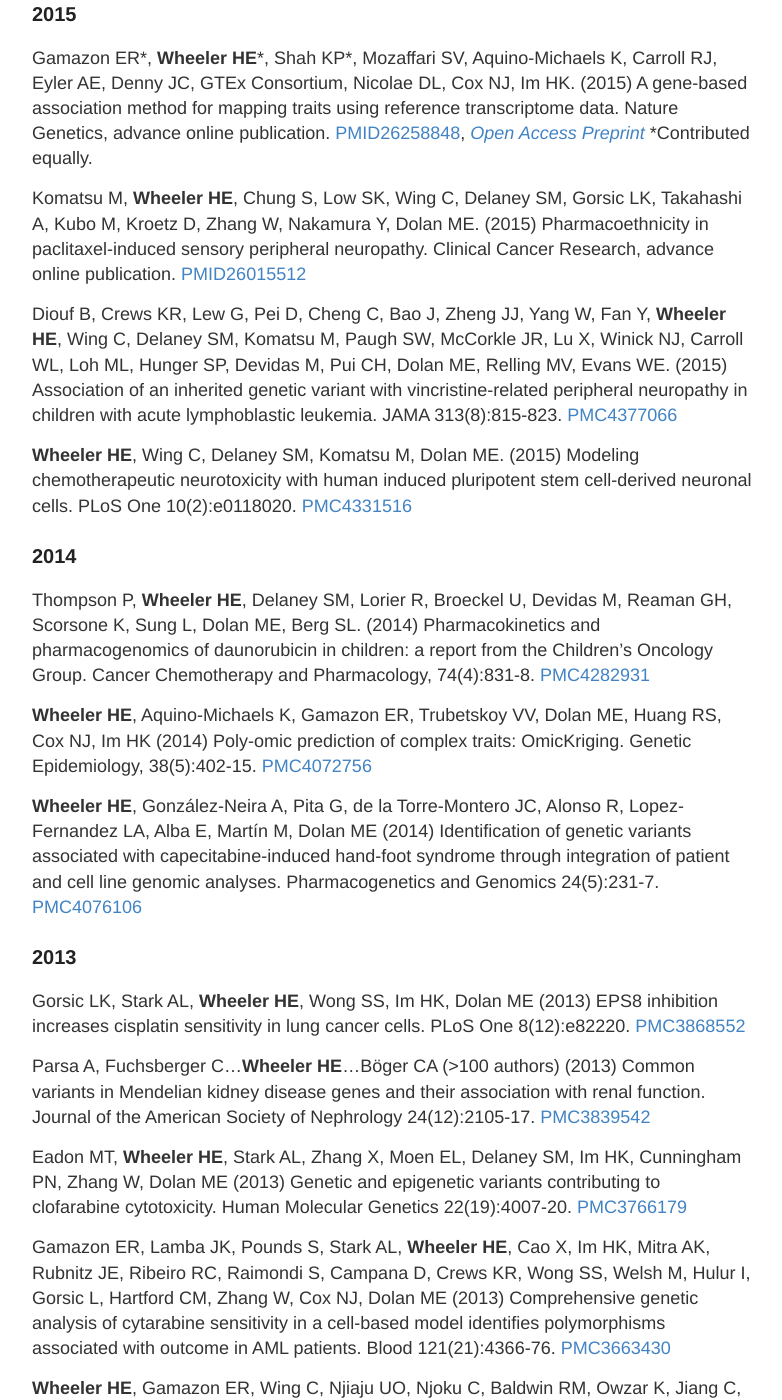
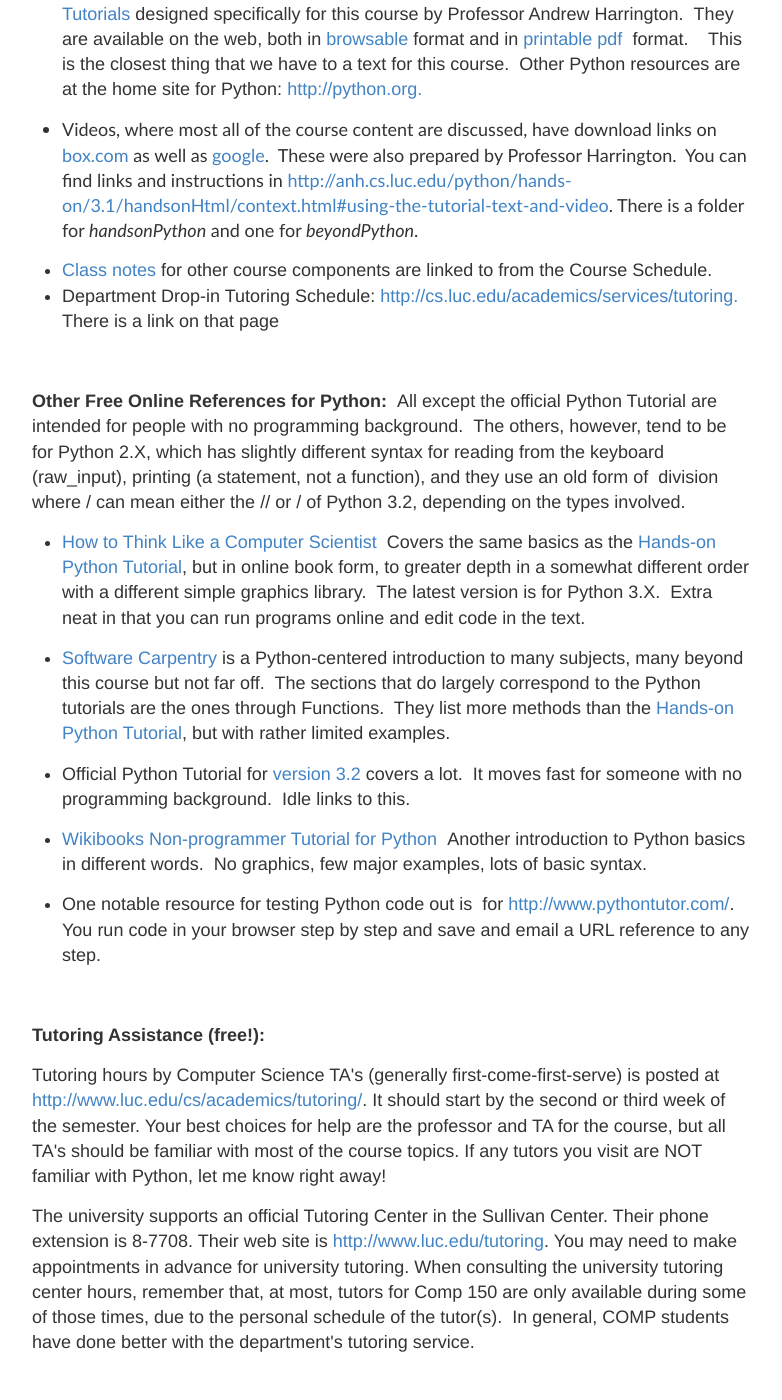
Before and after one commit to hwheeler01/comp150, a Jekyll site: the page built from resources.md, in a window 1280 px wide and 1400 px high, scrolled down 359 px. Shown: the whole window, without its empty margins (248-1030 px from the left). Built offline with Jekyll 4.4.1, drawn with Linux system fonts in a browser that asks for light colours; Markdown is read by kramdown in place of the engine named in the settings; some of the changed text lies outside the part shown.

Commit message:
cp resources from CN

```diff
--- a/resources.md
+++ b/resources.md
@@ -4,63 +4,123 @@ title: Resources
 permalink: /resources/
 ---
 
-<a href="https://scholar.google.com/citations?user=UwY8GxwAAAAJ&hl=en">Google Scholar</a>
+There
+is no specific text for this course. &nbsp;Rather, we will be using
+resource materials available online.
+<ul>
 
-<a href="http://www.ncbi.nlm.nih.gov/pubmed/?term=Wheeler+HE%5BAuthor%5D">PubMed</a>
+  <li>For the Python
+component of the course, we will be using&nbsp;The <a target="_blank" href="http://anh.cs.luc.edu/python/hands-on/3.1/index.html">Hands-on
+Python Tutorials</a>
+designed specifically for this course by Professor Andrew Harrington.
+&nbsp;They are available on the web, both in <a href="http://anh.cs.luc.edu/python/hands-on/3.1/handsonHtml/index.html" target="_blank">browsable</a>
+format and in <a href="http://anh.cs.luc.edu/python/hands-on/3.1/Hands-onPythonTutorial.pdf" target="_blank">printable pdf&nbsp;</a> format. &nbsp;&nbsp;
+This is the closest thing that we have to a text for this course.&nbsp;
+Other Python resources are at the home site for Python: <a href="http://python.org">http://python.org.</a></li>
+</ul>
 
-###2015
+<ul style="font-family: Calibri;">
 
-Gamazon ER\*, <b>Wheeler HE</b>\*, Shah KP\*, Mozaffari SV, Aquino-Michaels K, Carroll RJ, Eyler AE, Denny JC, GTEx Consortium, Nicolae DL, Cox NJ, Im HK. (2015) A gene-based association method for mapping traits using reference transcriptome data. Nature Genetics, advance online publication. <a href="http://www.ncbi.nlm.nih.gov/pubmed/26258848">PMID26258848</a>, <a href="http://biorxiv.org/content/early/2015/06/17/020164"><i>Open Access Preprint</i></a>
-\*Contributed equally.
+  <li>Videos, where most all of the course content are discussed, have
+download links on <a href="https://luc.box.com/comp150video">box.com</a>
+as well as <a href="https://drive.google.com/a/cs.luc.edu/#folders/0B5WvvnDHeaIYMGE2MzU4OWEtYzQ4Zi00YzhiLTliMTItNjRjYzMyYzgyMTk2" target="_blank">google</a>.&nbsp; These were also prepared by
+Professor Harrington.&nbsp; You can find links and instructions in <a href="http://anh.cs.luc.edu/python/hands-on/3.1/handsonHtml/context.html#using-the-tutorial-text-and-video" target="_blank">http://anh.cs.luc.edu/python/hands-on/3.1/handsonHtml/context.html#using-the-tutorial-text-and-video</a>.
+There is a folder for<span style="font-style: italic;">
+handsonPython</span> and one for <span style="font-style: italic;">beyondPython</span>.&nbsp;&nbsp;
+  </li>
+</ul>
 
-Komatsu M, <b>Wheeler HE</b>, Chung S, Low SK, Wing C, Delaney SM, Gorsic LK, Takahashi A, Kubo M, Kroetz D, Zhang W, Nakamura Y, Dolan ME. (2015) Pharmacoethnicity in paclitaxel-induced sensory peripheral neuropathy. Clinical Cancer Research, advance online publication. <a href="http://www.ncbi.nlm.nih.gov/pubmed/26015512">PMID26015512</a>
+<ul>
 
-Diouf B, Crews KR, Lew G, Pei D, Cheng C, Bao J, Zheng JJ, Yang W, Fan Y, <b>Wheeler HE</b>, Wing C, Delaney SM, Komatsu M, Paugh SW, McCorkle JR, Lu X, Winick NJ, Carroll WL, Loh ML, Hunger SP, Devidas M, Pui CH, Dolan ME, Relling MV, Evans WE. (2015) Association of an inherited genetic variant with vincristine-related peripheral neuropathy in children with acute lymphoblastic leukemia. JAMA 313(8):815-823. <a href="http://www.ncbi.nlm.nih.gov/pubmed/?term=PMC4377066">PMC4377066</a>
+  <li><a href="ClassNotes.html" target="_blank">Class notes </a>for
+other course
+components are linked to from the Course Schedule.</li>
+  <li>Department Drop-in Tutoring Schedule: <a href="http://www.luc.edu/cs/people/tutors/">http://cs.luc.edu/academics/services/tutoring.</a>&nbsp;&nbsp;
+There is a link on that page<br>
+  </li>
+</ul>
 
-<b>Wheeler HE</b>, Wing C, Delaney SM, Komatsu M, Dolan ME. (2015) Modeling chemotherapeutic neurotoxicity with human induced pluripotent stem cell-derived neuronal cells. PLoS One 10(2):e0118020. <a href="http://www.ncbi.nlm.nih.gov/pubmed/?term=PMC4331516">PMC4331516</a>
+<br>
 
-###2014
+<span style="font-weight: bold;"><a name="References"></a>Other Free
+Online References for Python: &nbsp;</span>All except the official
+Python
+Tutorial are intended for people with no programming background.
+&nbsp;The others, however, tend to be for Python 2.X, which has
+slightly different syntax for reading from the keyboard (raw_input),
+printing (a statement, not a function), and they use an old form of
+&nbsp;division where / can mean either the // or / of Python 3.2,
+depending on the types involved.
+<ul>
 
-Thompson P, <b>Wheeler HE</b>, Delaney SM, Lorier R, Broeckel U, Devidas M, Reaman GH, Scorsone K, Sung L, Dolan ME, Berg SL. (2014) Pharmacokinetics and pharmacogenomics of daunorubicin in children: a report from the Children's Oncology Group. Cancer Chemotherapy and Pharmacology, 74(4):831-8. <a href="http://www.ncbi.nlm.nih.gov/pubmed/?term=PMC4282931">PMC4282931</a>
+  <li>
+    <p style="margin-bottom: 0in;"><a href="http://thinkcspy.appspot.com/build/index.html">How to Think Like
+a
+Computer Scientist</a> &nbsp;Covers the same basics as the <a href="http://anh.cs.luc.edu/python/hands-on/3.1/index.html">Hands-on
+Python Tutorial</a>,
+but in online book form, to greater depth in a somewhat different order
+with a different
+simple graphics library.&nbsp; The latest version is for Python
+3.X.&nbsp; Extra neat in that you can run programs online and edit code
+in the text.<br>
+    </p>
+  </li>
+  <li>
+    <p style="margin-bottom: 0in;"><a href="http://software-carpentry.org/4_0/python/">Software Carpentry</a>
+is a
+Python-centered introduction to many subjects, many beyond this course
+but not far off.&nbsp; The sections that do largely correspond to the
+Python tutorials are the ones through Functions.&nbsp; They list more
+methods than
+the <a href="http://anh.cs.luc.edu/handsonPythonTutorial/">Hands-on
+Python Tutorial</a><big><big>, </big></big>but with rather limited
+examples.&nbsp; </p>
+  </li>
+  <li>
+    <p style="margin-bottom: 0in;">Official Python Tutorial for <a href="http://docs.python.org/3.2/tutorial/index.html">version 3.2 </a>covers
+a lot. &nbsp;It moves fast for someone with no programming background.
+&nbsp;Idle links to this. </p>
+  </li>
+  <li>
+    <p style="margin-bottom: 0in;"><a href="http://en.wikibooks.org/wiki/Non-Programmer%27s_Tutorial_for_Python">Wikibooks
+Non-programmer Tutorial for Python</a> &nbsp;Another introduction to
+Python basics in different words. &nbsp;No graphics, few major
+examples, lots of basic syntax.</p>
+  </li>
+  <li>
+    <p style="margin-bottom: 0in;">One notable resource for testing
+Python code out is&nbsp;
+for <a target="_blank" href="http://www.pythontutor.com/">http://www.pythontutor.com/</a>.
+You run code in your browser step by step
+and save and email a URL reference to any step.</p>
+  </li>
+</ul>
 
-<b>Wheeler HE</b>, Aquino-Michaels K, Gamazon ER, Trubetskoy VV, Dolan ME, Huang RS, Cox NJ, Im HK (2014) Poly-omic prediction of complex traits: OmicKriging. Genetic Epidemiology, 38(5):402-15. <a href="http://www.ncbi.nlm.nih.gov/pubmed/?term=PMC4072756">PMC4072756</a>
+<br>
 
-<b>Wheeler HE</b>, González-Neira A, Pita G, de la Torre-Montero JC, Alonso R, Lopez-Fernandez LA, Alba E, Martín M, Dolan ME (2014) Identification of genetic variants associated with capecitabine-induced hand-foot syndrome through integration of patient and cell line genomic analyses. Pharmacogenetics and Genomics 24(5):231-7. <a href="http://www.ncbi.nlm.nih.gov/pubmed/?term=PMC4076106">PMC4076106</a>
+<p style="font-weight: bold;"><a name="tutoring"></a>Tutoring
+Assistance
+(free!):</p>
 
-###2013
+<p>Tutoring hours by Computer Science TA's (generally
+first-come-first-serve) is posted at
+<a class="reference external" href="http://www.luc.edu/cs/academics/tutoring/">http://www.luc.edu/cs/academics/tutoring/</a>.
+It should start by the second or third week of the semester. Your best
+choices for help are the professor and TA for the course, but all TA's
+should be familiar with most of the course topics. If any tutors you
+visit are NOT familiar with Python, let me know right away!</p>
 
-Gorsic LK, Stark AL, <b>Wheeler HE</b>, Wong SS, Im HK, Dolan ME (2013) EPS8 inhibition increases cisplatin sensitivity in lung cancer cells. PLoS One 8(12):e82220. <a href="http://www.ncbi.nlm.nih.gov/pubmed/?term=PMC3868552">PMC3868552</a>
+<p>The university supports an official Tutoring Center in the Sullivan
+Center. Their phone extension is 8-7708. Their web site is
+<a class="reference external" href="http://www.luc.edu/tutoring">http://www.luc.edu/tutoring</a>.
+You may
+need to make appointments in advance for university tutoring. When
+consulting the university tutoring center hours, remember that, at
+most, tutors
+for Comp 150 are only available during some of those times, due
+to the personal schedule of the tutor(s).&nbsp; In general, COMP
+students have done better with the department's tutoring service.<br>
+</p>
 
-Parsa A, Fuchsberger C…<b>Wheeler HE</b>…Böger CA (>100 authors) (2013) Common variants in Mendelian kidney disease genes and their association with renal function. Journal of the American Society of Nephrology 24(12):2105-17. <a href="http://www.ncbi.nlm.nih.gov/pubmed/?term=PMC3839542">PMC3839542</a>
-
-Eadon MT, <b>Wheeler HE</b>, Stark AL, Zhang X, Moen EL, Delaney SM, Im HK, Cunningham PN, Zhang W, Dolan ME (2013) Genetic and epigenetic variants contributing to clofarabine cytotoxicity. Human Molecular Genetics 22(19):4007-20. <a href="http://www.ncbi.nlm.nih.gov/pubmed/?term=PMC3766179">PMC3766179</a>
-
-Gamazon ER, Lamba JK, Pounds S, Stark AL, <b>Wheeler HE</b>, Cao X, Im HK, Mitra AK, Rubnitz JE, Ribeiro RC, Raimondi S, Campana D, Crews KR, Wong SS, Welsh M, Hulur I, Gorsic L, Hartford CM, Zhang W, Cox NJ, Dolan ME (2013) Comprehensive genetic analysis of cytarabine sensitivity in a cell-based model identifies polymorphisms associated with outcome in AML patients. Blood 121(21):4366-76. <a href="http://www.ncbi.nlm.nih.gov/pubmed/?term=PMC3663430">PMC3663430</a>
-
-<b>Wheeler HE</b>, Gamazon ER, Wing C, Njiaju UO, Njoku C, Baldwin RM, Owzar K, Jiang C, Watson D, Shterev I, Kubo M, Zembutsu H, Winer E, Hudis C, Shulman LN, Nakamura Y, Ratain MJ, Kroetz DL, Cox NJ, Dolan ME (2013) Integration of cell line and clinical trial genome-wide analyses supports a polygenic architecture of paclitaxel-induced sensory peripheral neuropathy. Clinical Cancer Research 19(2):491-9. <a href="http://www.ncbi.nlm.nih.gov/pubmed/?term=PMC3549006">PMC3549006</a>
-
-<b>Wheeler HE</b>, Maitland ML, Dolan ME, Cox NJ, Ratain MJ (2013) Cancer pharmacogenomics: strategies and challenges. Nature Reviews Genetics 14(1):23-34. <a href="http://www.ncbi.nlm.nih.gov/pubmed/?term=PMC3668552">PMC3668552</a>
-
-<b>Wheeler HE</b>, Gamazon ER, Stark AL, O’Donnell PH, Gorsic LK, Huang RS, Cox NJ, Dolan ME (2013) Genome-wide meta-analysis identifies variants associated with platinating agent susceptibility across populations. The Pharmacogenomics Journal 13(1):35-43. <a href="http://www.ncbi.nlm.nih.gov/pubmed/?term=PMC3370147">PMC3370147</a>
-
-###2012
-
-Chasman DI, Fuchsberger C…<b>Wheeler HE</b>…Kao WH, Fox CS, Kottgen A (>100 authors) (2012) Integration of genome-wide association studies with biological knowledge identifies six novel genes related to kidney function. Human Molecular Genetics 21(24):5329-43. <a href="http://www.ncbi.nlm.nih.gov/pubmed/?term=PMC3607468">PMC3607468</a>
-
-Cox NJ, Gamazon ER, <b>Wheeler HE</b>, Dolan ME (2012) Clinical translation of cell-based pharmacogenomic discovery. Clinical Pharmacology & Therapeutics 92(4):425-7. <a href="http://www.ncbi.nlm.nih.gov/pubmed/?term=PMC3664667">PMC3664667</a>
-
-Madian AG, <b>Wheeler HE</b>, Jones RB, Dolan ME (2012) Relating human genetic variation to variation in drug responses. Trends in Genetics 28(10):487-95. <a href="http://www.ncbi.nlm.nih.gov/pubmed/?term=PMC3448823">PMC3448823</a>
-
-Stark AL, Delaney SM, <b>Wheeler HE</b>, Im HK, Dolan ME (2012) Functional consequences of PRPF39 on distant genes and cisplatin sensitivity. Human Molecular Genetics 21(19):4348-55. <a href="http://www.ncbi.nlm.nih.gov/pubmed/?term=PMC3441128">PMC3441128</a>
-
-Leandro-Garcia LJ, Lekela S, Jara Sanchez C, Green H, Avall Lundqvist E, <b>Wheeler HE</b>, Dolan ME, Inglada-Perez L, Maliszewska A, de Cubas AA, Comino-Mendez I, Mancikova V, Cascon A, Robledo M, Rodriguez-Antona C (2012) Regulatory polymorphisms in β-tubulin IIa are associated with paclitaxel-induced peripheral neuropathy. Clinical Cancer Research 18(16):4441-8. <a href="http://www.ncbi.nlm.nih.gov/pubmed/?term=PMC3664665">PMC3664665</a>
-
-O’Donnell PH, Stark AL, Gamazon ER, <b>Wheeler HE</b>, McIlwee BE, Gorsic LK, Im HK, Huang RS, Cox NJ, Dolan ME (2012) Identification of novel germline polymorphisms governing capecitabine sensitivity. Cancer 118(16):4063-73. <a href="http://www.ncbi.nlm.nih.gov/pubmed/?term=PMC3413892">PMC3413892</a>
-
-Pattaro C, Köttgen A, Teumer A, Garnaas M, Böger CA…<b>Wheeler HE</b>…Kao WH, Fox CS (>100 authors) (2012) Genome-wide association and functional follow-up reveals new loci for kidney function. PLoS Genetics 8(3): e1002584. <a href="http://www.ncbi.nlm.nih.gov/pubmed/?term=PMC3315455">PMC3315455</a>
-
-Njiaju UO, Gamazon ER, Gorsic LK, Delaney SM, <b>Wheeler HE</b>, Im HK, Dolan ME (2012) Whole-genome studies identify solute carrier transporters in cellular susceptibility to paclitaxel. Pharmacogenetics and Genomics 22(7): 498-507. <a href="http://www.ncbi.nlm.nih.gov/pubmed/?term=PMC3376193">PMC3376193</a>
-
-<b>Wheeler HE</b> and Dolan ME. (2012) Lymphoblastoid cell lines in pharmacogenomic discovery and clinical translation. Pharmacogenomics 13(1):55-70. <a href="http://www.ncbi.nlm.nih.gov/pubmed/?term=PMC3292907">PMC3292907</a>
-
-<a href="{{ site.baseurl }}/oldpubs">Older Publications</a>
+<p><br>
+</p>
```
